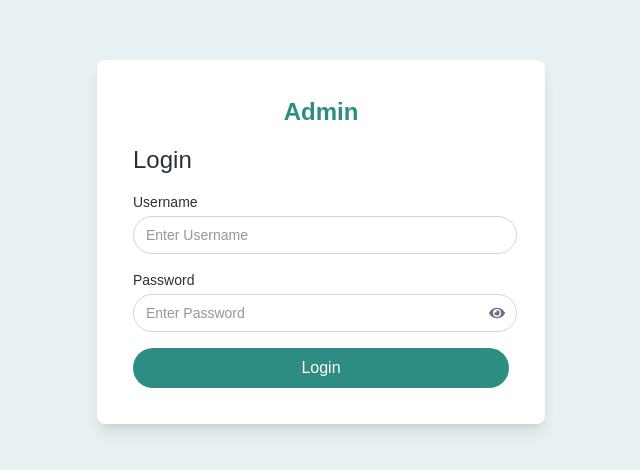
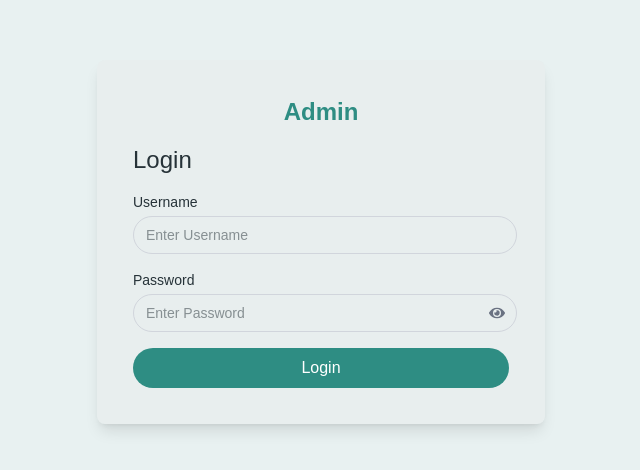
Before and after one commit to vura10/MedGo, a React (Vite) app: page / in a window 1280 px wide. Shown: the part 158-628 px from the top of the page, without its empty margins (319-959 px from the left). Built offline with nearby package versions, Linux system fonts and the light colour scheme.

Commit message:
make some color modifications in the index.css.

```diff
--- a/src/index.css
+++ b/src/index.css
@@ -4,10 +4,9 @@
   :root {
     --color-primary: #2e8d83; /* Teal from the house */
     --color-secondary: #FFFFFF; /* White from the cross */
-    --color-active: #46e2d3;
     --color-accent: #e8f1f1; /* Light gray background */
     --color-dark: #263238; /* Dark gray for contrast */
-    --color-light: #ffffff; /* Very light gray for highlights */
+    --color-light: #e4e4e446; /* Very light gray for highlights */
   }
 
   body {
```
